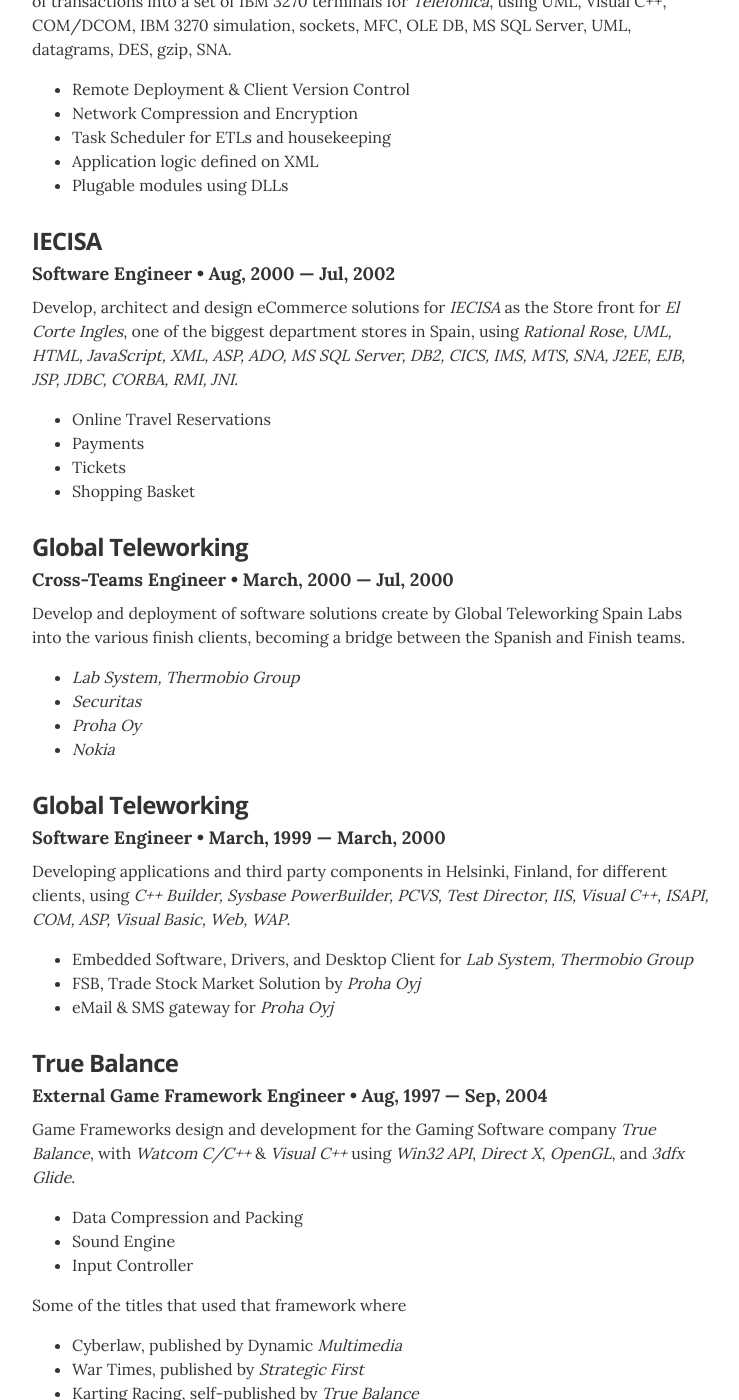
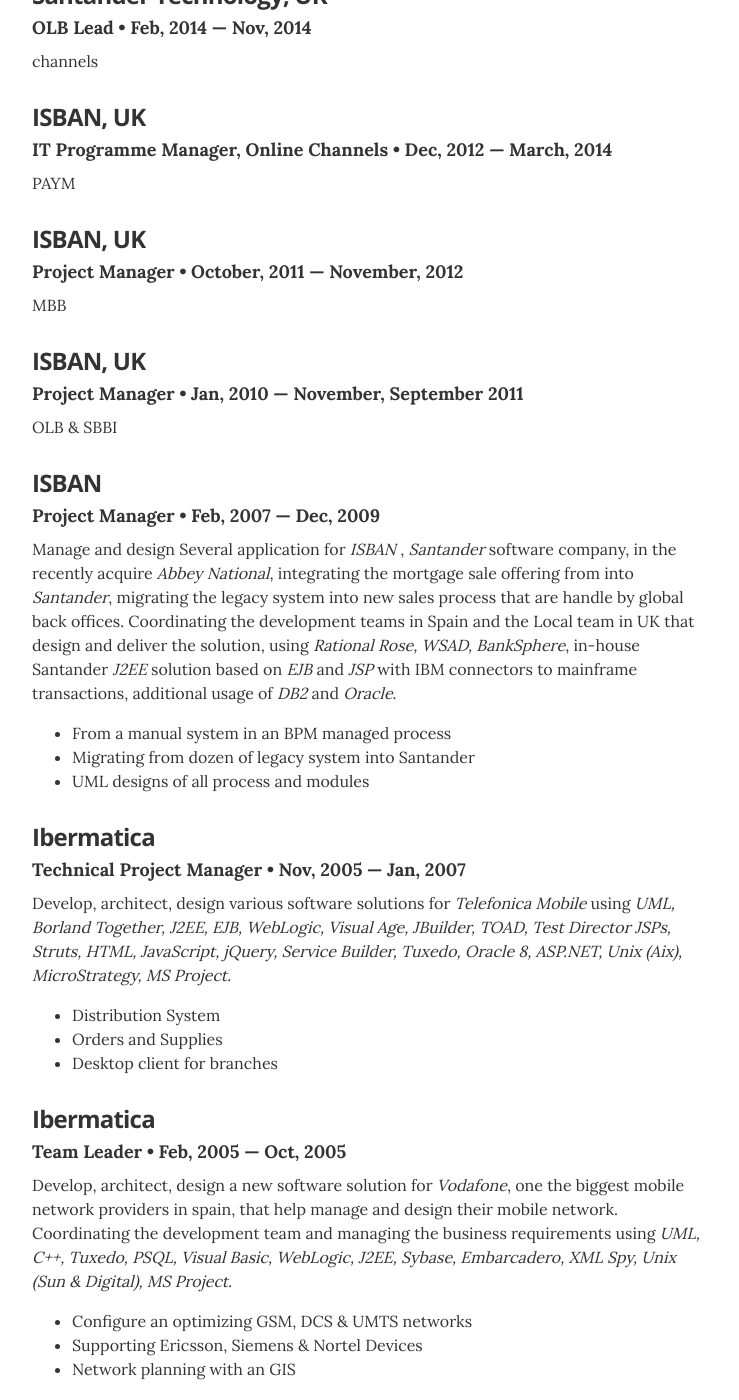
Before and after one commit to juan-medina/cv, a Jekyll site: the page built from index.html, in a window 1280 px wide and 1400 px high, scrolled down 2116 px. Shown: the whole window, without its empty margins (268-1007 px from the left). Built offline with Jekyll 4.4.1, drawn with Linux system fonts in a browser that asks for light colours; some of the changed text lies outside the part shown.

Commit message:
sketching experience

```diff
--- a/_data/experience.yml
+++ b/_data/experience.yml
@@ -5,16 +5,98 @@
   duration: Nov, 2018 &mdash; Present
   summary: tbc
 
+# Technical Coach
+- company: Santander Technology, UK
+  position: Technical Coach
+  duration: Nov, 2017 &mdash; Oct, 2018
+  summary: |
+    eway
+
+
+# Technical Lead
+- company: Santander Technology, UK
+  position: Technical Lead
+  duration: Apr, 2015 &mdash; Oct, 2017
+  summary: |
+    ff
+
+# PoC Engineer
+- company: Santander Technology, UK
+  position: PoC Engineer
+  duration: Dec, 2014 &mdash; March, 2015
+  summary: |
+    solution
+
+# OLB Lead
+- company: Santander Technology, UK
+  position: OLB Lead
+  duration: Feb, 2014 &mdash; Nov, 2014
+  summary: |
+    channels
+
+# IT Programme Manager
+- company: ISBAN, UK
+  position: IT Programme Manager, Online Channels
+  duration: Dec, 2012 &mdash; March, 2014
+  summary: |
+    PAYM
+
+# Project Manager
+- company: ISBAN, UK
+  position: Project Manager
+  duration: October, 2011 &mdash; November, 2012
+  summary: |
+    MBB
+
+# Project Manager
+- company: ISBAN, UK
+  position: Project Manager
+  duration: Jan, 2010 &mdash; November, September 2011
+  summary: |
+    OLB & SBBI
+
+# Project Manager
+- company: ISBAN
+  position: Project Manager
+  duration: Feb, 2007 &mdash; Dec, 2009
+  summary: |
+    Manage and design Several application for <i>ISBAN</i> , <i>Santander</i> software company, in the recently acquire <i>Abbey National</i>,
+    integrating the mortgage sale offering from into <i>Santander</i>, migrating the legacy system into new sales process that are
+    handle by global back offices. Coordinating the development teams in Spain and the Local team in UK that
+    design and deliver the solution, using <i>Rational Rose, WSAD, BankSphere</i>, in-house Santander <i>J2EE</i> solution based
+    on <i>EJB</i> and <i>JSP</i> with IBM connectors to mainframe transactions, additional usage of <i>DB2</i> and <i>Oracle</i>.
+    <ul class="resume-item-list">
+      <li>From a manual system in an BPM managed process</li>
+      <li>Migrating from dozen of legacy system into Santander</li>
+      <li>UML designs of all process and modules</li>
+    </ul>
+
 # Technical Project Manager
 - company: Ibermatica
   position: Technical Project Manager
+  duration: Nov, 2005 &mdash; Jan, 2007
+  summary: |
+    Develop, architect, design various software solutions for <i>Telefonica Mobile</i>
+    using <i> UML, Borland Together, J2EE, EJB, WebLogic, Visual Age, JBuilder, TOAD, Test Director
+    JSPs, Struts, HTML, JavaScript, jQuery, Service Builder, Tuxedo, Oracle 8, ASP.NET,
+    Unix (Aix), MicroStrategy, MS Project.</i>
+    <ul class="resume-item-list">
+      <li>Distribution System</li>
+      <li>Orders and Supplies</li>
+      <li>Desktop client for branches</li>
+    </ul>
+
+# Team Leader
+- company: Ibermatica
+  position: Team Leader
   duration: Feb, 2005 &mdash; Oct, 2005
   summary: |
-    Develop, architect, design a new software solution for Vodafone,
+    Develop, architect, design a new software solution for <i>Vodafone</i>,
     one the biggest mobile network providers in spain, that help manage and
     design their mobile network. Coordinating the development team
     and managing the business requirements using <i>UML, C++, Tuxedo, PSQL,
-    Visual Basic, WebLogic, J2EE, Sybase, Unix (Sun), MS Project.</i>
+    Visual Basic, WebLogic, J2EE, Sybase, Embarcadero, XML Spy, Unix (Sun & Digital),
+    MS Project.</i>
     <ul class="resume-item-list">
       <li>Configure an optimizing GSM, DCS & UMTS networks</li>
       <li>Supporting Ericsson, Siemens & Nortel Devices</li>
@@ -45,7 +127,7 @@
   duration: Aug, 2000 &mdash; Jul, 2002
   summary: |
     Develop, architect and design eCommerce solutions for <i>IECISA</i> as the Store front for <i>El Corte Ingles</i>, one of the biggest department stores in Spain,
-    using <i>Rational Rose, UML, HTML, JavaScript, XML, ASP, ADO, MS SQL Server, DB2, CICS, IMS, MTS, SNA, J2EE, EJB, JSP, JDBC, CORBA, RMI, JNI</i>.
+    using <i>Rational Rose, UML, HTML, JavaScript, XML, ASP, ADO, MS SQL Server, DB2, CICS, IMS, MTS, SNA, J2EE, EJB, JSP, JDBC, CORBA, RMI, JNI, Visual Age, Clearcase</i>.
     <ul class="resume-item-list">
       <li>Online Travel Reservations</li>
       <li>Payments</li>
```
Also changed, not shown: 1 other file.
